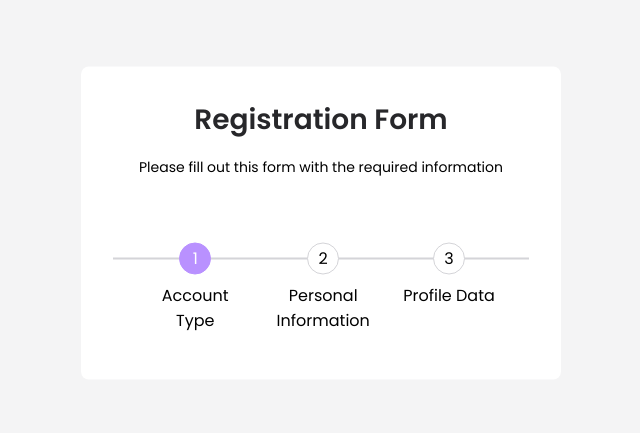
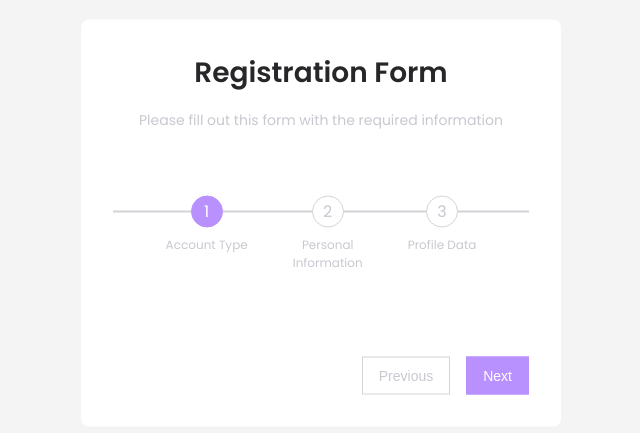
Before and after one commit to HukovaNastya/Multi-Step-Form, a React (Vite) app: page / in a window 1280 px wide. Shown: the part 177-610 px from the top of the page, without its empty margins (319-959 px from the left). Built offline with nearby package versions, Linux system fonts and the light colour scheme.

Commit message:
added_two-buttons

```diff
--- /dev/null
+++ b/src/components/Button/Button.tsx
@@ -0,0 +1,19 @@
+import React, {type ReactNode} from "react";
+
+interface ButtonProps {
+    variant?: 'span' | 'div';
+    className?: string;
+    children?: ReactNode;
+}
+
+
+const Button:React.FC<ButtonProps> = ({ variant, children, className}) => {
+    const Component = variant || "button"
+    return (
+        <Component className={className}>
+            {children}
+        </Component>
+    )
+}
+
+export default Button;
--- a/src/components/RegistrationFormContent/RegistrationFormContent.css
+++ b/src/components/RegistrationFormContent/RegistrationFormContent.css
@@ -1,3 +1,24 @@
 .form-stepper-wrapper {
     padding-top: 40px;
 }
+
+.form-buttons {
+    padding-top: 70px;
+}
+
+.form-buttons div + div {
+    margin-left: 16px;
+}
+
+.form-button {
+    padding: 10px 16px;
+    background-color: #ffff;
+    border: 1px solid #D4D4D8;
+    cursor: pointer;
+}
+
+.active-button {
+    background-color: #B991FF;
+    border: 1px solid #B991FF;
+    color: #fff;
+}
--- a/src/components/RegistrationFormContent/index.tsx
+++ b/src/components/RegistrationFormContent/index.tsx
@@ -2,6 +2,7 @@ import Stepper from "../Stepper/Stepper.tsx";
 import ContentForFirstStep from "./ContentForFirstStep.tsx";
 import {useMemo, useState} from "react";
 import './RegistrationFormContent.css';
+import Button from "../Button/Button.tsx";
 
 const RegistrationFormContent = () => {
     const steps = useMemo(() => {
@@ -15,18 +16,30 @@ const RegistrationFormContent = () => {
 
     const [step, setStep] = useState(0);
 
+    const onNextClick = () => {
+        setStep(step + 1);
+    }
+
     return (
         <div className='form-inner-wrapper'>
             <div className='form-stepper-wrapper'>
                 <Stepper
                     steps={steps}
                     current={step}
-                    onStepClick={setStep}
                 />
             </div>
             <ContentForFirstStep/>
-            <div className='form-buttons'>
-
+            <div className='form-buttons d-flex justify-end'>
+                <div>
+                    <Button  className='form-button text-medium form-text'>
+                        Previous
+                    </Button>
+                </div>
+                <div>
+                    <Button className='form-button text-medium form-text active-button'>
+                        Next
+                    </Button>
+                </div>
             </div>
         </div>
     )
--- a/src/components/Stepper/Stepper.css
+++ b/src/components/Stepper/Stepper.css
@@ -15,6 +15,7 @@
 
 .stepper-item-text {
     text-align: center;
+    color: #C8C8D0;
     font-weight: 400;
     position: relative;
     top: 50%;
@@ -42,7 +43,10 @@
 }
 
 .stepper-active__item {
-    color: #fff;
     background-color: #B991FF;
     border: 1px solid #B991FF;
 }
+
+.stepper-active__item .stepper-item-text {
+    color: #ffffff;
+}
--- a/src/components/Stepper/Stepper.tsx
+++ b/src/components/Stepper/Stepper.tsx
@@ -10,12 +10,9 @@ type Step = {
 interface StepperProps {
    steps: Step[];
    current?: number;
-   onStepClick: (index: number) => void
 }
 
-
-// const Stepper:React.FC<StepperProps>  = ({steps, current = 0, onStepClick}) => {
-const Stepper:React.FC<StepperProps>  = ({steps, current = 0,}) => {
+const Stepper:React.FC<StepperProps>  = ({steps, current = 0}) => {
    if (steps.length === 0) {
       return <div className="text-center text-gray-500 border rounded-xl bg-gray-50 p-4">
          No steps defined
@@ -32,13 +29,13 @@ const Stepper:React.FC<StepperProps>  = ({steps, current = 0,}) => {
              const active = index === safeCurrent;
              return (
                  <div key={index} className='d-flex flex-column align-center stepper-item__wrapper'>
-                    <div className={active ? 'stepper-active__item stepper-item': 'stepper-item'}>
+                    <div className={`stepper-item ${active ? "stepper-active__item" : ""}`}>
                        <Typography variant='h4' className='text-medium-secondary form-text stepper-item-text'>
                           {index + 1}
                        </Typography>
                     </div>
                     <div className='stepper-item-label'>
-                       <Typography variant='h4' className={`${active ? "stepper-item__active-text" : "color-grey" }text-small form-text stepper-item-text`}>
+                       <Typography variant='h4' className='text-small form-text stepper-item-text'>
                           {step.label}
                        </Typography>
                     </div>
@@ -46,7 +43,6 @@ const Stepper:React.FC<StepperProps>  = ({steps, current = 0,}) => {
              )
           })}
        </div>
-
     </div>
    )
 }
--- a/src/index.css
+++ b/src/index.css
@@ -56,7 +56,7 @@ body {
 }
 
 .form-text {
-  /*color: #C8C8D0;*/
+  color: #C8C8D0;
   font-weight: 400;
   text-align: center;
 }
@@ -96,6 +96,7 @@ body {
   background-color: #D4D4D8;
 }
 
-.color-grey {
-  color: #C8C8D0;
+
+.justify-end {
+  justify-content: end;
 }
```
